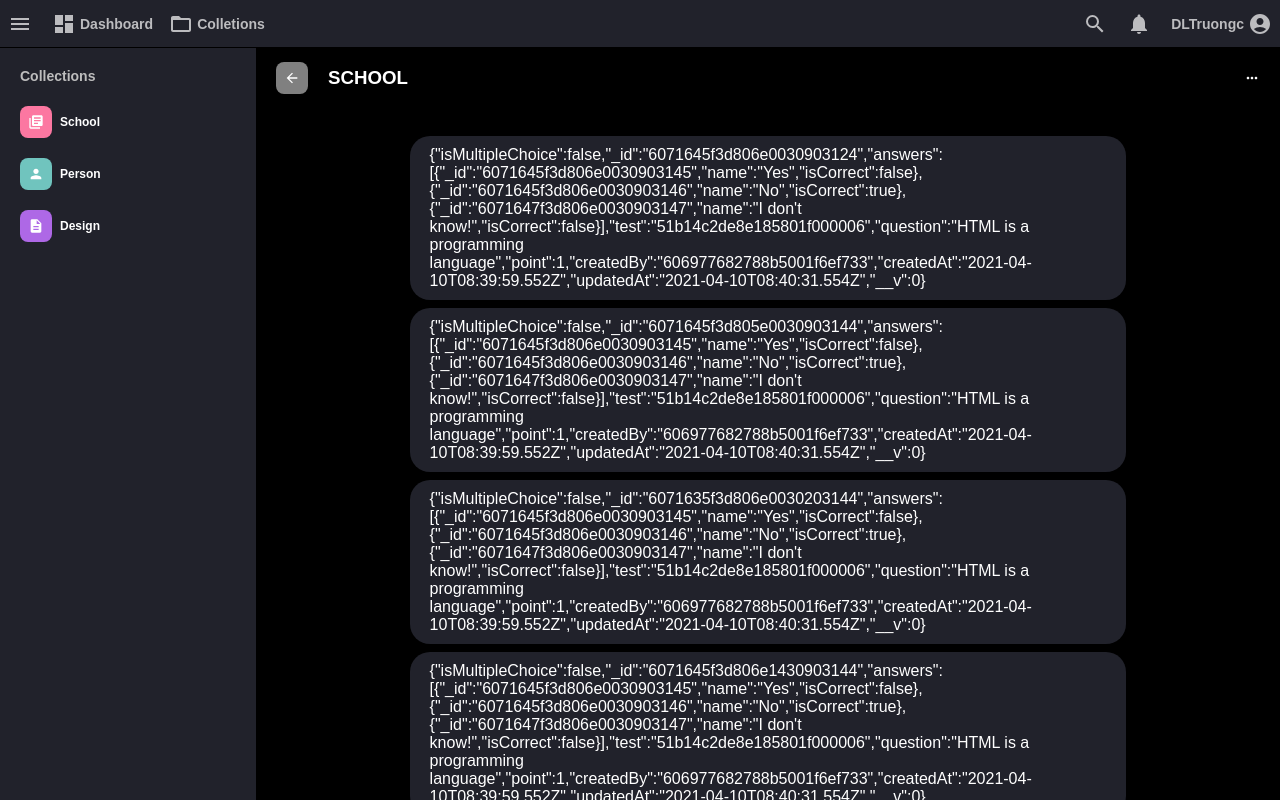
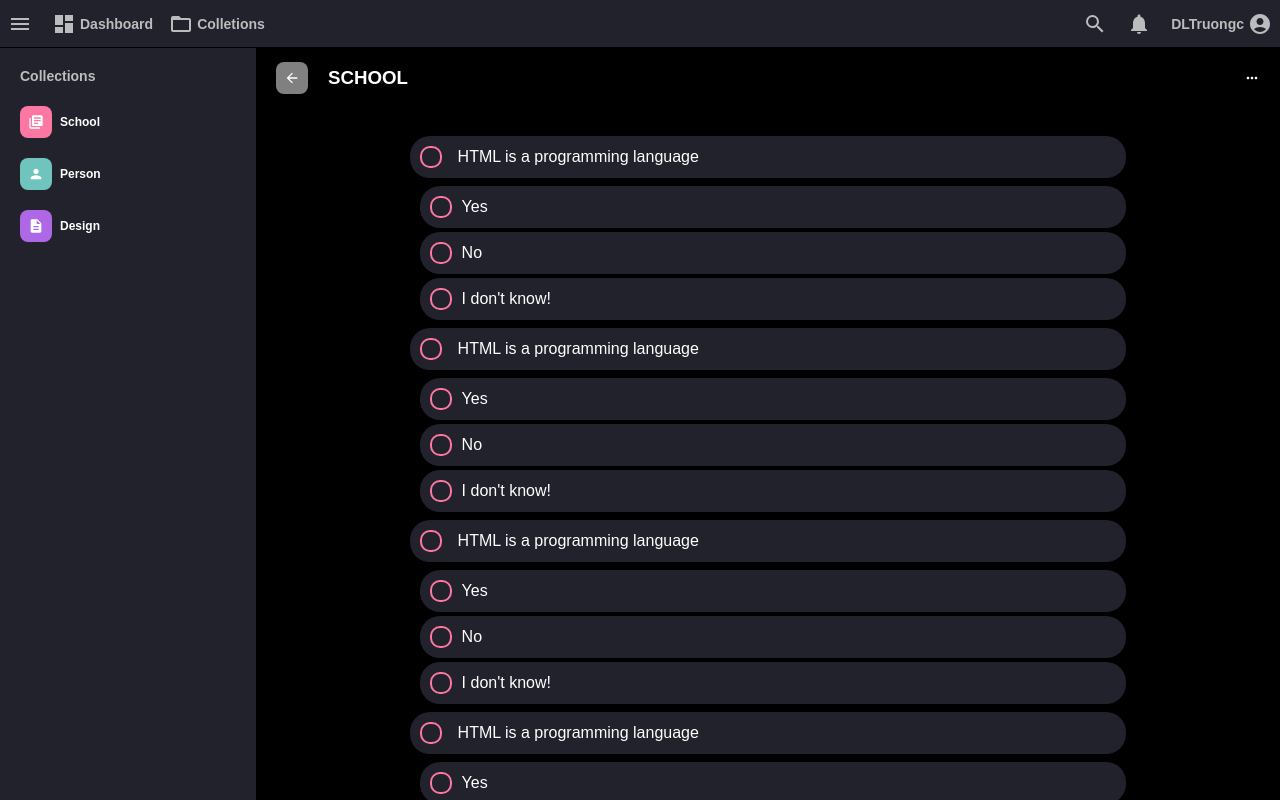
Before and after one commit to dltruongc/quiz_client_bk, a React (Create React App) app: page /test in a window 1280 px wide. Built offline with nearby package versions, Linux system fonts and the light colour scheme.

Commit message:
chore: sample test ui

```diff
--- /dev/null
+++ b/src/components/Checkbox/Checkbox.scss
@@ -0,0 +1,39 @@
+.checkbox {
+  border: 2px solid #fc77a1;
+  border-radius: 10px;
+  width: 22px;
+  height: 22px;
+  display: inline-block;
+  display: flex;
+  justify-content: center;
+  align-items: center;
+  padding: 0;
+  position: relative;
+  cursor: pointer;
+  user-select: none;
+  // color: transparent;
+  // border: 1px solid #fc77a1;
+
+  &__icon {
+    transition: background-color 0.1s ease-in;
+  }
+
+  & input[type='checkbox'] {
+    appearance: none;
+  }
+
+  & input[type='checkbox'] + &__icon {
+    position: absolute;
+    color: transparent;
+    background-color: transparent;
+    // display: none;
+  }
+
+  & input[type='checkbox']:checked + &__icon {
+    display: block;
+    color: black;
+    width: 100%;
+    height: 100%;
+    background-color: #fc77a1;
+  }
+}
--- a/src/components/Checkbox/index.jsx
+++ b/src/components/Checkbox/index.jsx
@@ -1,7 +1,13 @@
 import React from 'react';
+import { MdDone } from 'react-icons/md';
 
-import './Checkbox';
+import './Checkbox.scss';
 
-export default function Checkbox(props) {
-  return <input type='checkbox' name='' id='' />;
+export default function Checkbox({ value, id }) {
+  return (
+    <label htmlFor={id} className='checkbox'>
+      <input type='checkbox' name={value} id={id} />
+      <MdDone className='checkbox__icon' />
+    </label>
+  );
 }
--- /dev/null
+++ b/src/components/Quiz/Answer/Answer.scss
@@ -0,0 +1,15 @@
+.answer {
+  display: flex;
+  align-items: center;
+  min-height: 40px;
+  margin-left: 10px;
+  background-color: #21222b;
+  border-radius: 20px;
+  padding: 10px;
+  margin-bottom: 4px;
+  // width: calc(100% - 20px);
+
+  :first-child {
+    margin-right: 10px;
+  }
+}
--- /dev/null
+++ b/src/components/Quiz/Answer/index.jsx
@@ -0,0 +1,13 @@
+import React from 'react';
+import Checkbox from '../../Checkbox';
+import './Answer.scss';
+
+export default function Answer({ value, key }) {
+  return (
+    <div className='answer'>
+      <Checkbox />
+      {value}
+      {key}
+    </div>
+  );
+}
--- a/src/components/Quiz/Quiz.scss
+++ b/src/components/Quiz/Quiz.scss
@@ -3,6 +3,17 @@
   background-color: #21222b;
   color: white;
   border-radius: 20px;
-  padding: 10px 20px;
+  padding: 10px;
   margin: 8px 0;
+  display: inline-block;
+  display: flex;
+  align-items: center;
+
+  :first-child {
+    margin-right: 16px;
+  }
+
+  &__question {
+    font-size: 16px;
+  }
 }
--- a/src/components/Quiz/index.jsx
+++ b/src/components/Quiz/index.jsx
@@ -1,11 +1,24 @@
 import React from 'react';
+import Checkbox from '../Checkbox';
+import Answer from './Answer';
 
 import './Quiz.scss';
 
 export default function Quiz({ quiz, key }) {
+  const renderAnswers = () => {
+    return quiz.answers.map((answer) => {
+      return <Answer value={answer.name} key={answer._id} />;
+    });
+  };
+
   return (
-    <div className='quiz' key={key}>
-      {JSON.stringify(quiz)}
+    <div>
+      <div className='quiz' key={key}>
+        <Checkbox value={quiz.answers[0].name} id={key} />
+        <div className='quiz__question'>{quiz.question}</div>
+        {/* {JSON.stringify(quiz)} */}
+      </div>
+      <div>{renderAnswers()}</div>
     </div>
   );
 }
```
